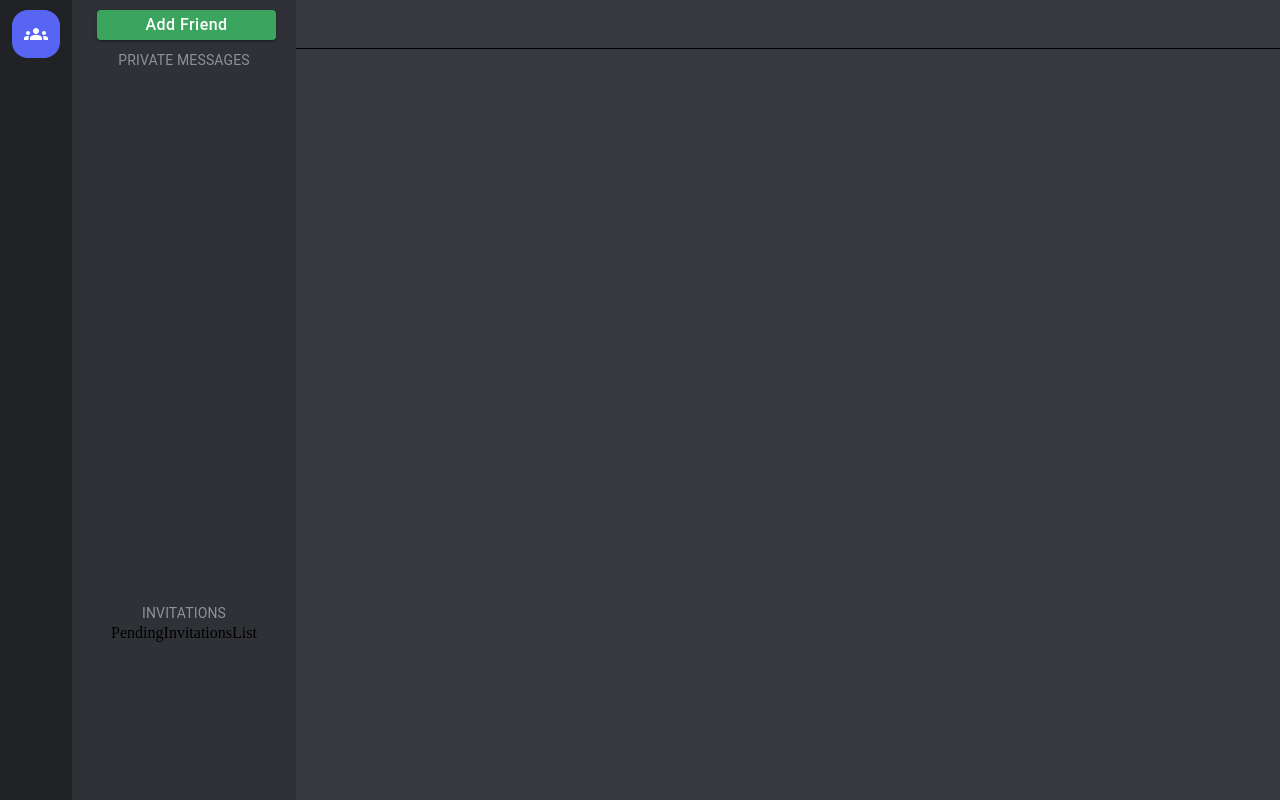
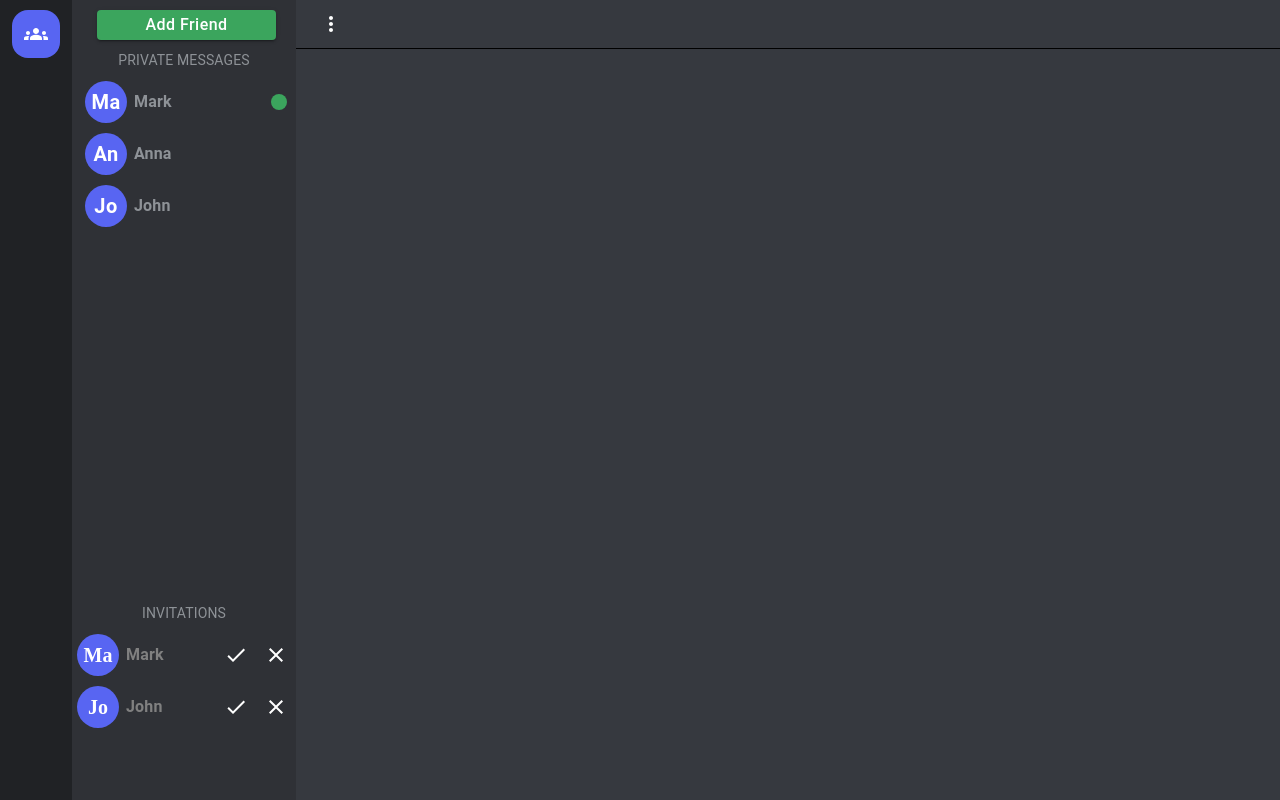
Before and after one commit to kimchulyeon/discord-clone, a React (Create React App) app in the folder discord-clone-frontend/: page /dashboard in a window 1280 px wide. Built offline with nearby package versions, Linux system fonts and the light colour scheme; sample sign-in values are in the browser's storage.

Commit message:
feat: view 중간 완성

```diff
--- a/discord-clone-frontend/src/assets/js/validators.js
+++ b/discord-clone-frontend/src/assets/js/validators.js
@@ -1,3 +1,5 @@
+import history from '../../custom/history';
+
 // 비밀번호 VALID
 const validatePassword = (password) => {
   return password.length > 5 && password.length < 12;
@@ -31,6 +33,6 @@ export const validateRegisterForm = ({ mail, username, password }) => {
 };
 
 export const logout = () => {
+  history.push('/login');
   localStorage.clear();
-  window.location.pathname = "/login";
 };
--- a/discord-clone-frontend/src/components/dashboard/AppBar.jsx
+++ b/discord-clone-frontend/src/components/dashboard/AppBar.jsx
@@ -1,5 +1,6 @@
 import React from 'react';
 import styled from '@emotion/styled';
+import DropdownMenu from './DropdownMenu';
 
 const MainContainer = styled.div`
   position: absolute;
@@ -16,7 +17,11 @@ const MainContainer = styled.div`
 `;
 
 function AppBar() {
-  return <MainContainer></MainContainer>;
+  return (
+    <MainContainer>
+      <DropdownMenu />
+    </MainContainer>
+  );
 }
 
 export default AppBar;
--- /dev/null
+++ b/discord-clone-frontend/src/components/dashboard/Avatar.jsx
@@ -0,0 +1,26 @@
+import React from 'react';
+import styled from '@emotion/styled';
+
+const AvatarPreview = styled.div`
+  height: 42px;
+  width: 42px;
+  background-color: #5865f2;
+  border-radius: 42px;
+  display: flex;
+  align-items: center;
+  justify-content: center;
+  font-size: 20px;
+  font-weight: 700;
+  margin-left: 5px;
+  color: white;
+`;
+
+function Avatar({ username, large }) {
+  return (
+    <AvatarPreview style={large ? { height: '80px', width: '80px' } : {}}>
+      {username.substring(0, 2)}
+    </AvatarPreview>
+  );
+}
+
+export default Avatar;
--- /dev/null
+++ b/discord-clone-frontend/src/components/dashboard/DropdownMenu.jsx
@@ -0,0 +1,40 @@
+import * as React from 'react';
+import Menu from '@mui/material/Menu';
+import MenuItem from '@mui/material/MenuItem';
+import { IconButton } from '@mui/material';
+import MoreVertIcon from '@mui/icons-material/MoreVert';
+import { logout } from '../../assets/js/validators';
+
+export default function DropdownMenu() {
+  const [anchorEl, setAnchorEl] = React.useState(null);
+  const open = Boolean(anchorEl);
+
+  const handleMenuOpen = (event) => {
+    setAnchorEl(event.currentTarget);
+  };
+  const handleMenuClose = () => {
+    setAnchorEl(null);
+  };
+
+  return (
+    <div>
+      {/* 드롭다운 활성화 아이콘 */}
+      <IconButton onClick={handleMenuOpen} style={{ color: 'white' }}>
+        <MoreVertIcon />
+      </IconButton>
+      {/* 드롭다운 메뉴 */}
+      <Menu
+        id="basic-menu"
+        anchorEl={anchorEl}
+        open={open}
+        onClose={handleMenuClose}
+        MenuListProps={{
+          'aria-labelledby': 'basic-button',
+        }}
+      >
+        {/* 드롭다운 아이템 | 로그아웃 */}
+        <MenuItem onClick={logout}>Logout</MenuItem>
+      </Menu>
+    </div>
+  );
+}
--- a/discord-clone-frontend/src/components/dashboard/FriendListItem.jsx
+++ b/discord-clone-frontend/src/components/dashboard/FriendListItem.jsx
@@ -1,21 +1,39 @@
-import React from "react";
-import { Button } from "@mui/material";
+import React from 'react';
+import { Button, Typography } from '@mui/material';
+import Avatar from './Avatar';
+import OnlineIndicator from './OnlineIndicator';
 
-function FriendListItem({ id, username, isOnline }) {
+function FriendListItem({ username, isOnline }) {
   return (
     <Button
       style={{
-        width: "100%",
-        height: "42px",
-        marginTop: "10px",
-        display: "flex",
-        alignItems: "center",
-        justifyContent: "flex-start",
-        textTransform: "none",
-        color: "black",
-        position: "relative",
+        width: '100%',
+        height: '42px',
+        marginTop: '10px',
+        display: 'flex',
+        alignItems: 'center',
+        justifyContent: 'flex-start',
+        textTransform: 'none',
+        color: 'black',
+        position: 'relative',
       }}
-    ></Button>
+    >
+      {/* 사용자 아이콘 */}
+      <Avatar username={username} />
+      <Typography
+        style={{
+          marginLeft: '7px',
+          fontWeight: '700',
+          color: '#8e9297',
+        }}
+        variant="subtitle1"
+        align="left"
+      >
+        {username}
+      </Typography>
+      {/* 온라인 체크 */}
+      <OnlineIndicator isOnline={isOnline} />
+    </Button>
   );
 }
 
--- a/discord-clone-frontend/src/components/dashboard/FriendsList.jsx
+++ b/discord-clone-frontend/src/components/dashboard/FriendsList.jsx
@@ -1,6 +1,6 @@
-import React from "react";
-import styled from "@emotion/styled";
-import FriendListItem from "./FriendListItem";
+import React from 'react';
+import styled from '@emotion/styled';
+import FriendListItem from './FriendListItem';
 
 const MainContainer = styled.div`
   flex-grow: 1;
@@ -10,18 +10,18 @@ const MainContainer = styled.div`
 const DUMMY_FRIENDS = [
   {
     id: 1,
-    username: "Mark",
-    idOnline: true,
+    username: 'Mark',
+    isOnline: true,
   },
   {
     id: 2,
-    username: "Anna",
-    idOnline: false,
+    username: 'Anna',
+    isOnline: false,
   },
   {
     id: 3,
-    username: "John",
-    idOnline: false,
+    username: 'John',
+    isOnline: false,
   },
 ];
 
@@ -29,9 +29,7 @@ function FriendsList() {
   return (
     <MainContainer>
       {DUMMY_FRIENDS.map((friend) => {
-        return (
-          <FriendListItem key={friend.id} username={friend.username} isOnline={friend.isOnline} />
-        );
+        return <FriendListItem key={friend.id} username={friend.username} isOnline={friend.isOnline} />;
       })}
     </MainContainer>
   );
--- /dev/null
+++ b/discord-clone-frontend/src/components/dashboard/InvitationDecisionButton.jsx
@@ -0,0 +1,37 @@
+import React from 'react';
+import CheckIcon from '@mui/icons-material/Check';
+import ClearIcon from '@mui/icons-material/Clear';
+import { Box, IconButton } from '@mui/material';
+
+function InvitationDecisionButton({ disabled, handleRejectInvitation, handleAcceptInvitation }) {
+  return (
+    <Box
+      sx={{
+        display: 'flex',
+      }}
+    >
+      {/* 수락 */}
+      <IconButton
+        style={{
+          color: 'white',
+        }}
+        disabled={disabled}
+        onClick={handleAcceptInvitation}
+      >
+        <CheckIcon />
+      </IconButton>
+      {/* 거절 */}
+      <IconButton
+        style={{
+          color: 'white',
+        }}
+        disabled={disabled}
+        onClick={handleRejectInvitation}
+      >
+        <ClearIcon />
+      </IconButton>
+    </Box>
+  );
+}
+
+export default InvitationDecisionButton;
--- /dev/null
+++ b/discord-clone-frontend/src/components/dashboard/OnlineIndicator.jsx
@@ -0,0 +1,21 @@
+import React from 'react';
+import { Box } from '@mui/material';
+import FiberManualRecordIcon from '@mui/icons-material/FiberManualRecord';
+
+function OnlineIndicator({ isOnline }) {
+  return (
+    <Box
+      sx={{
+        color: '#3ba55d',
+        display: 'flex',
+        alignItems: 'center',
+        position: 'absolute',
+        right: '5px',
+      }}
+    >
+      {isOnline ? <FiberManualRecordIcon /> : null}
+    </Box>
+  );
+}
+
+export default OnlineIndicator;
--- a/discord-clone-frontend/src/components/dashboard/PendingInvitationsList.jsx
+++ b/discord-clone-frontend/src/components/dashboard/PendingInvitationsList.jsx
@@ -1,5 +1,6 @@
 import React from 'react';
 import styled from '@emotion/styled';
+import PendingInvitationsListItem from './PendingInvitationsListItem';
 
 const MainContainer = styled.div`
   width: 100%;
@@ -10,8 +11,38 @@ const MainContainer = styled.div`
   overflow: auto;
 `;
 
+const DUMMY_INVITATIONS = [
+  {
+    _id: '1',
+    senderId: {
+      username: 'Mark',
+      mail: 'mark@test.com',
+    },
+  },
+  {
+    _id: '2',
+    senderId: {
+      username: 'John',
+      mail: 'john@test.com',
+    },
+  },
+];
+
 function PendingInvitationsList() {
-  return <MainContainer>PendingInvitationsList</MainContainer>;
+  return (
+    <MainContainer>
+      {DUMMY_INVITATIONS.map((invitation) => {
+        return (
+          <PendingInvitationsListItem
+            key={invitation._id}
+            id={invitation._id}
+            username={invitation.senderId.username}
+            mail={invitation.senderId.mail}
+          />
+        );
+      })}
+    </MainContainer>
+  );
 }
 
 export default PendingInvitationsList;
--- /dev/null
+++ b/discord-clone-frontend/src/components/dashboard/PendingInvitationsListItem.jsx
@@ -0,0 +1,63 @@
+import React, { useState } from 'react';
+import { Box, Tooltip, Typography } from '@mui/material';
+import Avatar from './Avatar';
+import InvitationDecisionButton from './InvitationDecisionButton';
+
+function PendingInvitationsListItem({
+  id,
+  username,
+  mail,
+  acceptInvitation = () => {},
+  rejectInvitation = () => {},
+}) {
+  const [buttonDisabled, setButtonDisabled] = useState(false);
+
+  const handleAcceptInvitation = () => {
+    acceptInvitation({ id });
+    setButtonDisabled(true);
+  };
+  const handleRejectInvitation = () => {
+    rejectInvitation({ id });
+    setButtonDisabled(false);
+  };
+
+  return (
+    <Tooltip title={mail}>
+      <div style={{ width: '100%' }}>
+        <Box
+          sx={{
+            width: '100%',
+            height: '42px',
+            marginTop: '10px',
+            display: 'flex',
+            alignItems: 'center',
+            justifyContent: 'space-between',
+          }}
+        >
+          {/* 사용자 아이콘 */}
+          <Avatar username={username} />
+          {/* 사용자명 */}
+          <Typography
+            sx={{
+              marginLeft: '7px',
+              fontWeight: '700',
+              flexGrow: '1',
+              color: 'gray',
+            }}
+            variant="subtitle1"
+          >
+            {username}
+          </Typography>
+          {/* 초대 결정 버튼 */}
+          <InvitationDecisionButton
+            disabled={buttonDisabled}
+            handleAcceptInvitation={handleAcceptInvitation}
+            handleRejectInvitation={handleRejectInvitation}
+          />
+        </Box>
+      </div>
+    </Tooltip>
+  );
+}
+
+export default PendingInvitationsListItem;
--- a/discord-clone-frontend/src/pages/dashboard/Dashboard.jsx
+++ b/discord-clone-frontend/src/pages/dashboard/Dashboard.jsx
@@ -1,9 +1,12 @@
-import React from 'react';
+import React, { useEffect } from 'react';
 import styled from '@emotion/styled';
 import Sidebar from '../../components/dashboard/Sidebar';
 import AppBar from '../../components/dashboard/AppBar';
 import Messenger from '../../components/dashboard/Messenger';
 import FriendsSidebar from '../../components/dashboard/FriendsSidebar';
+import { logout } from '../../assets/js/validators';
+import { setUserDetail } from '../../store';
+import { useDispatch } from 'react-redux';
 
 const Wrapper = styled.div`
   width: 100%;
@@ -12,6 +15,19 @@ const Wrapper = styled.div`
 `;
 
 export default function Dashboard() {
+  const dispatch = useDispatch();
+
+  useEffect(() => {
+    const userDetail = localStorage.getItem('user');
+
+    if (!userDetail) {
+      logout(); // localStorage유저 정보가 없으면 로그아웃
+    } else {
+      // userDetail 전역 상태를 localStorage에 저장된 정보로 변경
+      dispatch(setUserDetail(JSON.parse(userDetail)));
+    }
+  }, []);
+
   return (
     <Wrapper>
       <Sidebar />
--- a/discord-clone-frontend/src/store/index.js
+++ b/discord-clone-frontend/src/store/index.js
@@ -47,6 +47,10 @@ const SLICE = createSlice({
     setAlertMessage(state, action) {
       state.alertMessageContent = action.payload;
     },
+    // userDetail 상태 변경
+    setUserDetail(state, action) {
+      state.userDetail = action.payload;
+    },
   },
 
   extraReducers: {
@@ -89,5 +93,5 @@ const SLICE = createSlice({
   },
 });
 
-export const { setShowAlert, setAlertMessage } = SLICE.actions; // reducer
+export const { setShowAlert, setAlertMessage, setUserDetail } = SLICE.actions; // reducer
 export default SLICE.reducer; // store.js 프로퍼티
```
